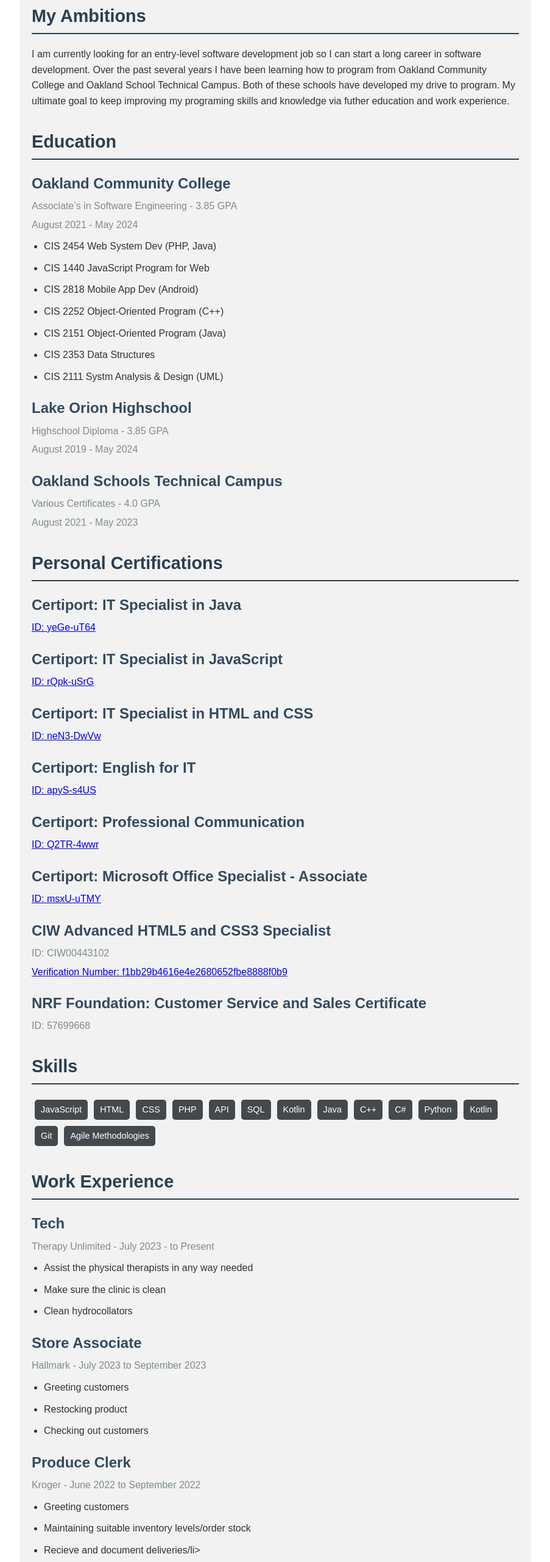
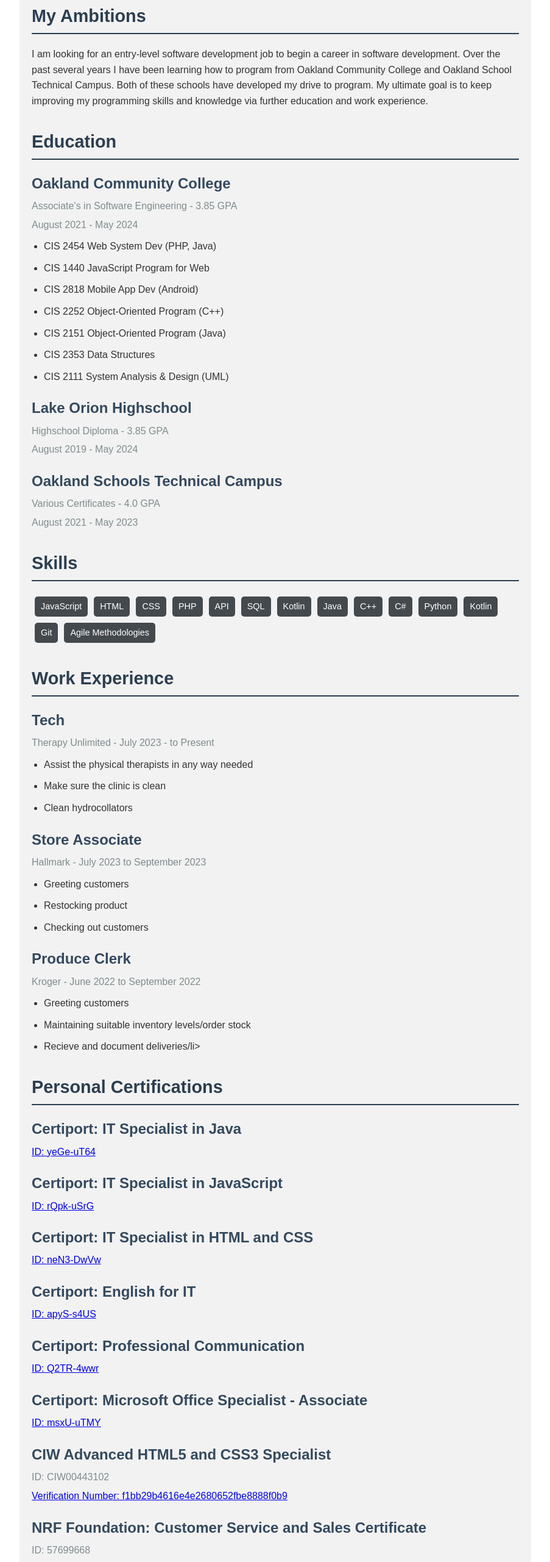
Before and after one commit to ManaDCambell/Christopher-Brouhard-Resume, a plain HTML site: page index.html in a window 1280 px wide. Shown: the part 236-2797 px from the top of the page at 61% size, without its empty margins (188-1091 px from the left). Drawn offline with Linux system fonts and the light colour scheme.

Commit message:
Updated Text of Resume Info

```diff
--- a/index.html
+++ b/index.html
@@ -17,10 +17,10 @@
         </div>
         <div class="section description">
             <h2>My Ambitions</h2>
-            <p>I am currently looking for an entry-level software development job so I can start a long career in software development.
-                Over the past several years I have been learning how to program from Oakland Community College and Oakland School Technical Campus.
-                Both of these schools have developed my drive to program. My ultimate goal to keep improving my programing skills and knowledge via futher
-                education and work experience.
+            <p>I am looking for an entry-level software development job to begin a career in software development.
+                Over the past several years I have been learning how to program from Oakland Community College and
+                Oakland School Technical Campus. Both of these schools have developed my drive to program. My
+                ultimate goal is to keep improving my programming skills and knowledge via further education and work experience.
             </p>
         </div>
 
@@ -37,7 +37,7 @@
                     <li>CIS 2252 Object-Oriented Program (C++)</li>
                     <li>CIS 2151 Object-Oriented Program (Java)</li>
                     <li>CIS 2353 Data Structures</li>
-                    <li>CIS 2111 Systm Analysis & Design (UML)</li>
+                    <li>CIS 2111 System Analysis & Design (UML)</li>
                 </ul>
             </div>
             <div class="item">
@@ -49,43 +49,6 @@
                 <h3>Oakland Schools Technical Campus</h3>
                 <p>Various Certificates - 4.0 GPA</p>
                 <p>August 2021 - May 2023</p>
-            </div>
-        </div>
-
-        <div class="section certifications">
-            <h2>Personal Certifications</h2>
-            <div class="item">
-                <h3>Certiport: IT Specialist in Java</h3>
-                <p><a href="https://www.certiport.com/portal/pages/credentialverification.aspx " target="_blank">ID: yeGe-uT64</a></p>
-            </div>
-            <div class="item">
-                <h3>Certiport: IT Specialist in JavaScript</h3>
-                <p><a href="https://www.certiport.com/portal/pages/credentialverification.aspx" target="_blank">ID: rQpk-uSrG</a></p>
-            </div>
-            <div class="item">
-                <h3>Certiport: IT Specialist in HTML and CSS</h3>
-                <p><a href="https://www.certiport.com/portal/pages/credentialverification.aspx" target="_blank">ID: neN3-DwVw</a></p>
-            </div>
-            <div class="item">
-                <h3>Certiport: English for IT </h3>
-                <p><a href="https://www.certiport.com/portal/pages/credentialverification.aspx" target="_blank">ID: apyS-s4US</a></p>
-            </div>
-            <div class="item">
-                <h3>Certiport: Professional Communication</h3>
-                <p><a href="https://www.certiport.com/portal/pages/credentialverification.aspx" target="_blank">ID: Q2TR-4wwr</a></p>
-            </div>
-            <div class="item">
-                <h3>Certiport: Microsoft Office Specialist - Associate</h3>
-                <p><a href="https://www.certiport.com/portal/pages/credentialverification.aspx" target="_blank">ID: msxU-uTMY</a></p>
-            </div>
-            <div class="item">
-                <h3>CIW Advanced HTML5 and CSS3 Specialist</h3>
-                <p>ID: CIW00443102</p>
-                <p><a href="https://cp.certmetrics.com/ciwcerts/en/public/verify/credential/" target="_blank">Verification Number: f1bb29b4616e4e2680652fbe8888f0b9</a></p>
-            </div>
-            <div class="item">
-                <h3>NRF Foundation: Customer Service and Sales Certificate</h3>
-                <p>ID: 57699668</p>
             </div>
         </div>
 
@@ -140,11 +103,49 @@
             </div>
         </div>
 
+        <div class="section certifications">
+            <h2>Personal Certifications</h2>
+            <div class="item">
+                <h3>Certiport: IT Specialist in Java</h3>
+                <p><a href="https://www.certiport.com/portal/pages/credentialverification.aspx " target="_blank">ID: yeGe-uT64</a></p>
+            </div>
+            <div class="item">
+                <h3>Certiport: IT Specialist in JavaScript</h3>
+                <p><a href="https://www.certiport.com/portal/pages/credentialverification.aspx" target="_blank">ID: rQpk-uSrG</a></p>
+            </div>
+            <div class="item">
+                <h3>Certiport: IT Specialist in HTML and CSS</h3>
+                <p><a href="https://www.certiport.com/portal/pages/credentialverification.aspx" target="_blank">ID: neN3-DwVw</a></p>
+            </div>
+            <div class="item">
+                <h3>Certiport: English for IT </h3>
+                <p><a href="https://www.certiport.com/portal/pages/credentialverification.aspx" target="_blank">ID: apyS-s4US</a></p>
+            </div>
+            <div class="item">
+                <h3>Certiport: Professional Communication</h3>
+                <p><a href="https://www.certiport.com/portal/pages/credentialverification.aspx" target="_blank">ID: Q2TR-4wwr</a></p>
+            </div>
+            <div class="item">
+                <h3>Certiport: Microsoft Office Specialist - Associate</h3>
+                <p><a href="https://www.certiport.com/portal/pages/credentialverification.aspx" target="_blank">ID: msxU-uTMY</a></p>
+            </div>
+            <div class="item">
+                <h3>CIW Advanced HTML5 and CSS3 Specialist</h3>
+                <p>ID: CIW00443102</p>
+                <p><a href="https://cp.certmetrics.com/ciwcerts/en/public/verify/credential/" target="_blank">Verification Number: f1bb29b4616e4e2680652fbe8888f0b9</a></p>
+            </div>
+            <div class="item">
+                <h3>NRF Foundation: Customer Service and Sales Certificate</h3>
+                <p>ID: 57699668</p>
+            </div>
+        </div>
+
         <div class="section Hobbies">
             <h2>Hobbies and About Me</h2>
-            <p>I love to game online with friends or by myself and When I am not gamming I like to watch anime and read manga here and there.
-                When I get the rare oppertunity to build a computer it brings me very much plesure. My last hobbie is I like to program here and there for fun.<br>
-                Some other relatable information about me is I have 2 cats that are mancoons named Juni and Moo cat and they are precious.
+            <p>My fist hobbie is that I love to game online with friends or by myself. When I am not gamming I tend to watch anime or read manga.
+                When I get the rare oppertunity to build a computer it brings me Joy. The last thing I would consider a hobbie is I like to
+                program here and there for fun.<br>Finally one more piece of information other then my hobbies is I have two mancoon cats that named Juni
+                and Moo cat that I love very much and find precious.
             </p>
         </div>
     </div>
```
